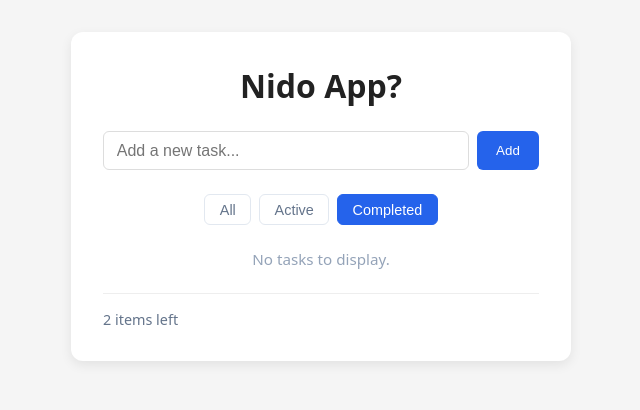
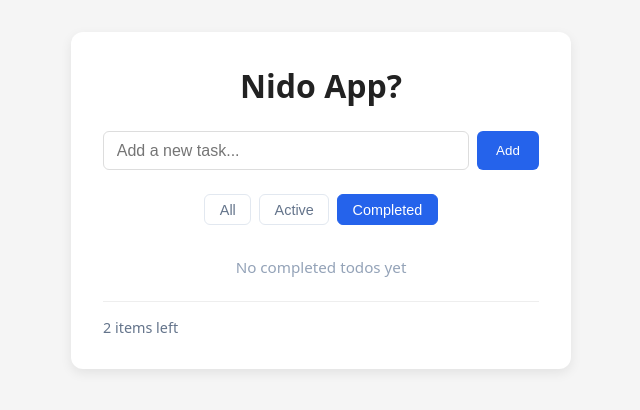
Before and after one commit to AfriCodeWizard/Todo-App, a React (Vite) app: page / in a window 1280 px wide. Both pictures are taken after a click on the button "Completed". Shown: the top 410 px of the page, without its empty margins (319-959 px from the left). Built offline with nearby package versions, Linux system fonts and the light colour scheme.

Commit message:
feat: improve empty states and visual polish

```diff
--- a/src/App.css
+++ b/src/App.css
@@ -136,7 +136,8 @@ h1 {
 .empty {
     text-align: center;
     color: #94a3b8;
-    margin-top: 1.5rem;
+    margin-top: 2rem;
+    margin-bottom: 1rem;
     font-size: 0.95rem;
 }
 
--- a/src/App.tsx
+++ b/src/App.tsx
@@ -86,6 +86,13 @@ function App() {
   const activeCount = todos.filter((todo) => !todo.completed).length
   const hasCompleted = todos.some((todo) => todo.completed)
 
+  const getEmptyMessage = () => {
+    if (todos.length === 0) return 'no todos yet. Add one above!'
+    if (filter === 'active') return 'no active todos 🎉'
+    if (filter === 'completed') return 'No completed todos yet'
+    return 'No todos to show'
+  }
+
   return (
     <div className="app">
       <h1>Nido App?</h1>
@@ -97,11 +104,13 @@ function App() {
           onChange={(event) => setInput(event.target.value)}
           onKeyDown={handleKeyDown}
           placeholder="Add a new task..."
+          autoFocus
         />
 
         <button onClick={addTodo}>Add</button>
       </div>
 
+      {todos.length > 0 && (
         <div className="filters">
           <button
             className={filter === 'all' ? 'active' : ''}
@@ -124,6 +133,7 @@ function App() {
             Completed
           </button>
         </div>
+      )}
 
       <ul className="todo-list">
         {filteredTodos.map((todo) => (
@@ -155,7 +165,7 @@ function App() {
       </ul>
 
       {filteredTodos.length === 0 && (
-        <p className="empty">No tasks to display.</p>
+        <p className="empty">{getEmptyMessage()}</p>
       )}
 
       {todos.length > 0 && (
```
Lines whose indentation alone changed are shown as unchanged.
